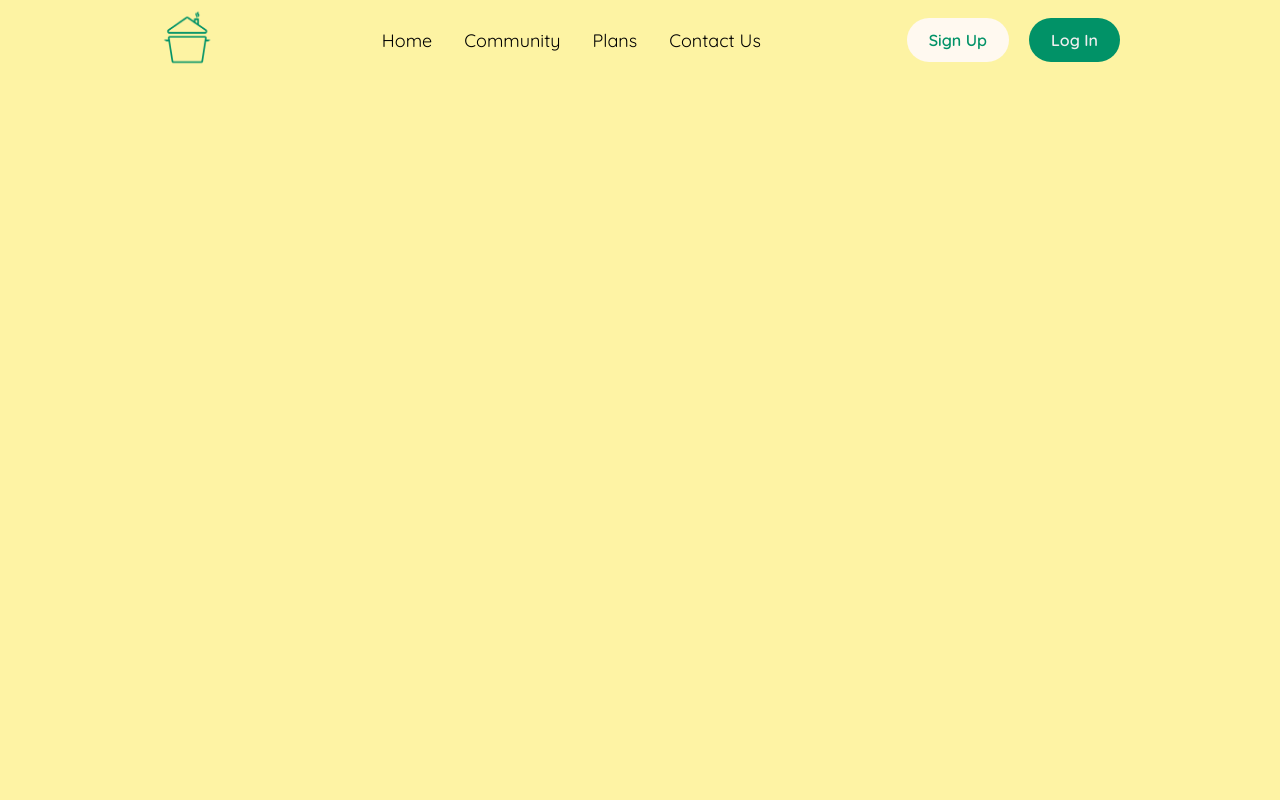
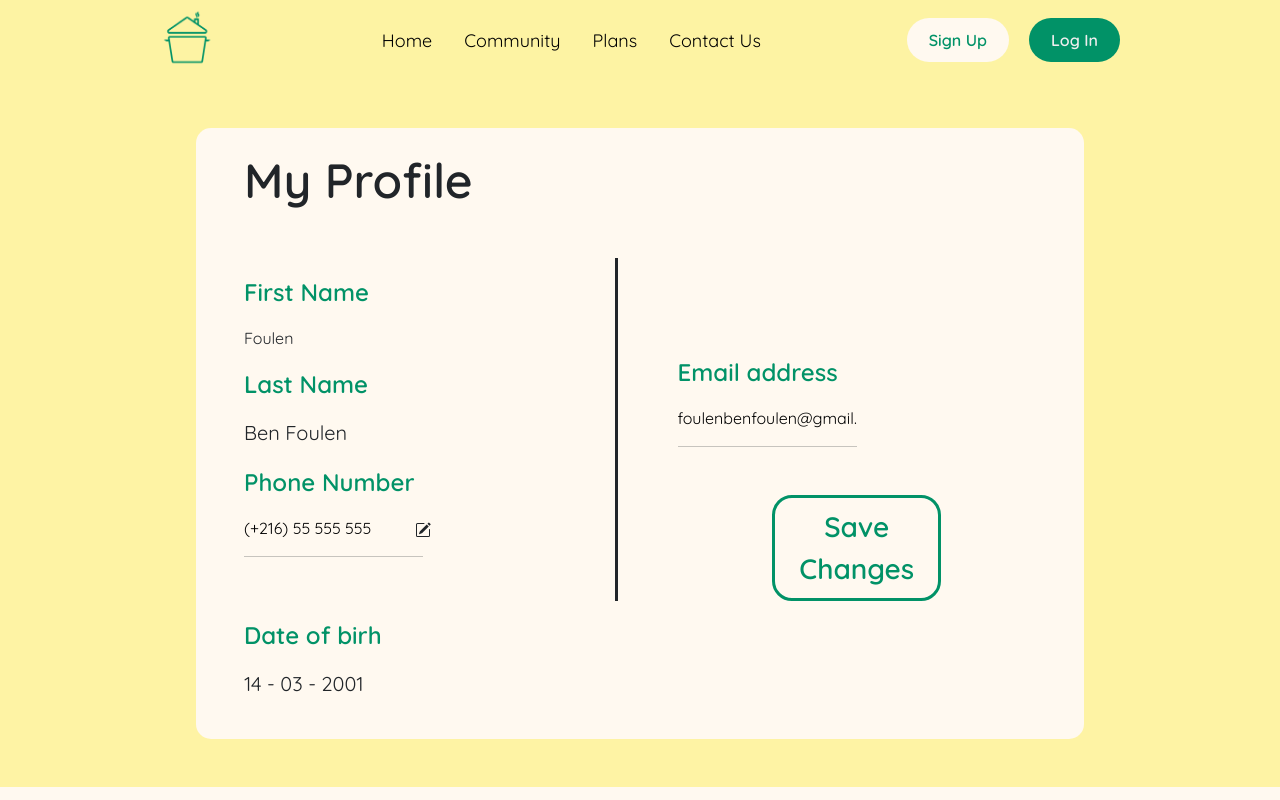
Before and after one commit to BahaBoualii/COOKIINI-front-end, a React (Create React App) app: page /profile in a window 1280 px wide. Shown: the top 800 px of the page. Built offline with nearby package versions, Linux system fonts and the light colour scheme.

Commit message:
profile page done

```diff
--- a/src/App.js
+++ b/src/App.js
@@ -12,7 +12,7 @@ import ForgottenPw from './pages/forgottenpw';
 import Meals from './pages/meals';
 import 'bootstrap/dist/css/bootstrap.min.css';
 import MyBasket from './pages/mybasket';
-
+import MyProfile from './pages/myprofile';
 <link
   rel="stylesheet"
   href="https://cdn.jsdelivr.net/npm/bootstrap@5.1.3/dist/css/bootstrap.min.css"
@@ -35,6 +35,7 @@ function App() {
           <Route path='/forgotten_password' element={<ForgottenPw/>}/>
           <Route path='/meals' element={<Meals/>}/>
           <Route path='/basket' element={<MyBasket/>}/>
+          <Route path='/profile' element={<MyProfile/>}/>
 
         </Routes>
     </Router>
--- a/src/pages/mybasket.js
+++ b/src/pages/mybasket.js
@@ -10,6 +10,7 @@ import { Container, Row, Col, InputGroup, Form } from "react-bootstrap";
 
 /*
     Fetch data from the DB
+    Everything is statics
 */
 
 const MyBasket = (props) => {
@@ -153,7 +154,7 @@ const MyBasket = (props) => {
               className="fw-bold justify-content-end"
               style={{ display: "flex", alignItems: "center" }}
             >
-              <p style={{ color: "#019267" }} className="fs-5 ">
+              <p style={{ color: "#019267" }} className="fs-4 ">
                 49.98 TND
               </p>
             </Col>
--- /dev/null
+++ b/src/pages/myprofile.js
@@ -0,0 +1,98 @@
+import React, { useState } from "react";
+import Footer from "../footer";
+import "./plans12.css";
+import Button from "react-bootstrap/Button";
+import ButtonGroup from "react-bootstrap/ButtonGroup";
+import PricingCard from "./pricingcard";
+import Meals from "./meals";
+import { Link } from "react-router-dom";
+import { Container, Row, Col, InputGroup, Form } from "react-bootstrap";
+
+/*
+    Fetch data from the DB
+    Everything is Static
+*/
+
+const MyProfile = (props) => {
+  const userPhoneNumber = "55 555 555";
+  const userEmail = "foulenbenfoulen@gmail.com";
+  const userBirthDay = "14 - 03 - 2001";
+  return (
+    <>
+      <div className="mx-5 mb-5">
+        <Container
+          className="w-75 mt-5 px-5 py-4"
+          style={{
+            backgroundColor: "rgb(255, 249, 240)",
+            borderRadius: "15px",
+          }}
+        >
+          <h1 className="fw-bold mb-5 display-5">My Profile</h1>
+          <Row>
+            <Col style={{ borderRight: "solid" }}>
+              <p className="fw-bold fs-4 mt-3" style={{color:"#019267"}}>First Name</p>
+              <p className="fs-">Foulen</p>
+              <p className="fw-bold fs-4" style={{color:"#019267"}}>Last Name</p>
+              <p className="fs-5">Ben Foulen</p>
+              <p className="fw-bold fs-4" style={{color:"#019267"}}>Phone Number</p>
+              <input
+                type="text"
+                className="bg-transparent"
+                defaultValue={"(+216) " + userPhoneNumber}
+                style={{ outline: "none", border: "none" }}
+              ></input>
+              <span>
+                <svg
+                  xmlns="http://www.w3.org/2000/svg"
+                  width="16"
+                  height="16"
+                  fill="currentColor"
+                  class="bi bi-pencil-square"
+                  viewBox="0 0 16 16"
+                >
+                  <path d="M15.502 1.94a.5.5 0 0 1 0 .706L14.459 3.69l-2-2L13.502.646a.5.5 0 0 1 .707 0l1.293 1.293zm-1.75 2.456-2-2L4.939 9.21a.5.5 0 0 0-.121.196l-.805 2.414a.25.25 0 0 0 .316.316l2.414-.805a.5.5 0 0 0 .196-.12l6.813-6.814z" />
+                  <path
+                    fill-rule="evenodd"
+                    d="M1 13.5A1.5 1.5 0 0 0 2.5 15h11a1.5 1.5 0 0 0 1.5-1.5v-6a.5.5 0 0 0-1 0v6a.5.5 0 0 1-.5.5h-11a.5.5 0 0 1-.5-.5v-11a.5.5 0 0 1 .5-.5H9a.5.5 0 0 0 0-1H2.5A1.5 1.5 0 0 0 1 2.5v11z"
+                  />
+                </svg>
+              </span>
+              <hr className="w-50" />
+            </Col>
+            <Col className="text-start mt-5 pt-5 ms-5">
+              <p className="fw-bold fs-4" style={{color:"#019267"}}>Email address</p>
+              <input
+                type="text"
+                className="bg-transparent w-50"
+                maxLength="35"
+                defaultValue={userEmail}
+                style={{ outline: "none", border: "none" }}
+              ></input>
+              <hr className="w-50 mb-5" />
+              <div className="text-center mt-5">
+                <Button
+                  variant="secondary"
+                  className="px-4 py-2 btn btn-transparent bg-transparent fw-bold text-center fs-3 "
+                  style={{
+                    color: "#019267",
+                    border: "solid",
+                    borderRadius: "20px",
+                  }}
+                  size="md "
+                >
+                  Save <br />
+                  Changes
+                </Button>
+              </div>
+            </Col>
+          </Row>
+          <p className="fw-bold fs-4 mt-3" style={{color:"#019267"}}>Date of birh </p>
+          <p className="fs-5">{userBirthDay}</p>
+        </Container>
+      </div>
+      <Footer />
+    </>
+  );
+};
+
+export default MyProfile;
```
Also changed, not shown: src/pages/confirmation.js (added).
